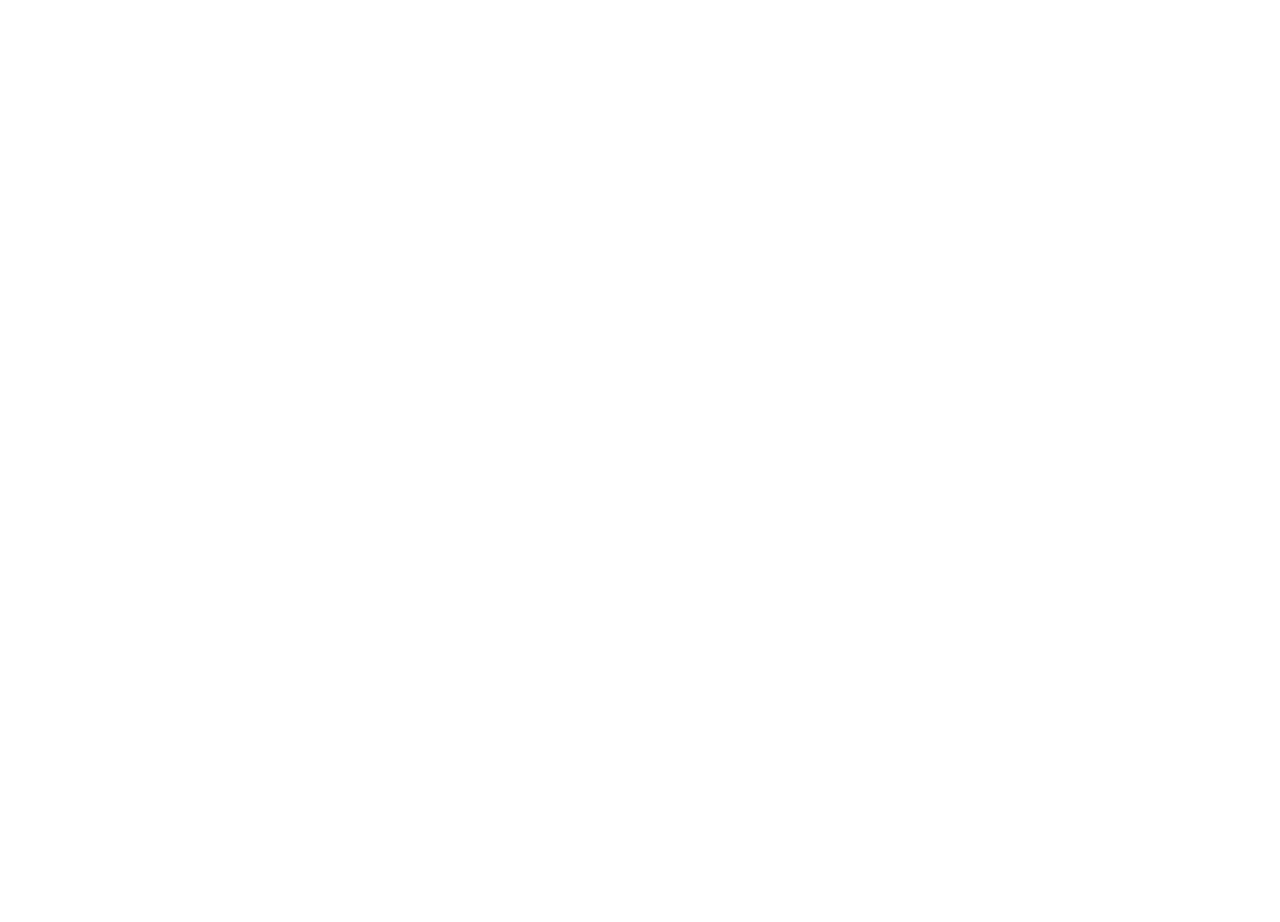
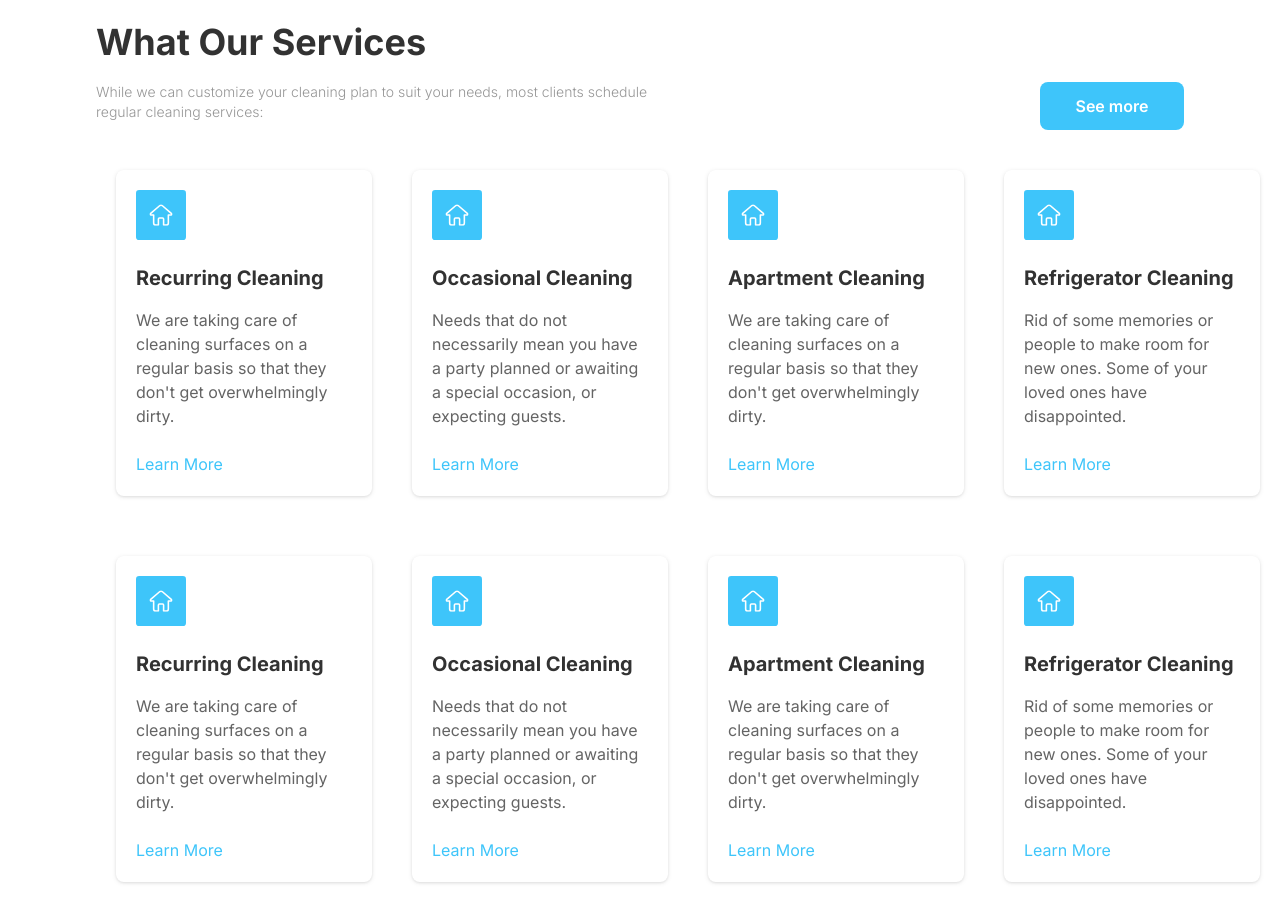
Before and after one commit to adewale-codes/clean, a Next.js app: page / in a window 1280 px wide. Shown: the part 586-1508 px from the top of the page. Before the commit the page ends 800 px from the top, so only its background shows below. Built offline with nearby package versions, Linux system fonts and the light colour scheme.

Commit message:
added the best services section

```diff
--- a/app/(landingpage)/components/Hero.tsx
+++ b/app/(landingpage)/components/Hero.tsx
@@ -8,7 +8,7 @@
                 <p className='text-primary-700 font-semibold text-xl text-center'>Professional Cleaning Service</p>
             </div>
             <div className='flex justify-center items-center mt-5'>
-                <p className='font-bold md:max-w-[80%] max-w-[90%] mb-5 md:text-6xl text-5xl text-center font-heading font-bold'>Book us and get a lifetime experience</p>
+                <p className='font-bold md:max-w-[80%] max-w-[90%] mb-5 md:text-6xl text-5xl text-center font-heading font-bold'>Book us and get a one in a lifetime experience</p>
             </div>
             <div className='flex justify-center items-center mt-5'>
                 <p className='text-black text-base font-light md:text-center md:max-w-[50%] max-w-[90%] mb-12 md:text-center'>Clean: Your All-In-One Solution cleaning service in the UK. Best among the rest.!</p>
--- /dev/null
+++ b/app/(landingpage)/components/Services.tsx
@@ -0,0 +1,127 @@
+import React from 'react'
+import Image from "next/image"
+import first from "../../assets/first.svg"
+
+const Services = () => {
+  return (
+    <div className='h-1/2 w-full bg-white pt-10'>
+        <div className='p-5 md:px-24 py-10'>
+            <div className='flex gap-4 mb-5'>
+                <hr className='mt-2 md:mt-3 border-primary-700 w-10' />
+                <p className='text-primary-700 text-sm'>BEST SERVICES</p>
+            </div>
+            <div className='text-secondary-500 font-bold text-2xl md:text-4xl'>What Our Services</div>
+            <div className='flex md:flex-row flex-col gap-4 md:gap-96 pt-5'>
+                <div className='text-secondary-600 text-sm font-light'>While we can customize your cleaning plan to suit your needs, most clients schedule regular cleaning services:</div>
+                <div>
+                    <button className='bg-primary-700 text-white h-12 w-36 font-semibold rounded-lg'>See more</button>
+                </div>
+            </div>
+            <div className='flex md:flex-row flex-col justify-around items-start pt-5'>
+                <div className='p-5'>
+                    <ul>
+                        <li>
+                            <div className='h-1/2 bg-white rounded-lg w-64 p-5 drop-shadow'>
+                                <Image src={first} width={50} height={50} alt='home-icon' />
+                                <div className='text-secondary-500 font-bold text-xl mt-6'>Recurring Cleaning</div>
+                                <div className='text-secondary-700 mt-4'>We are taking care of cleaning surfaces on a regular basis so that they don't get overwhelmingly dirty.</div>
+                                <div className='mt-6 text-primary-700 underline-offset-8'>Learn More</div>
+                            </div>
+                        </li>
+                    </ul>
+                </div>
+                <div className='p-5'>
+                    <ul>
+                        <li>
+                            <div className='h-1/2 bg-white rounded-lg w-64 p-5 drop-shadow'>
+                                <Image src={first} width={50} height={50} alt='home-icon' />
+                                <div className='text-secondary-500 font-bold text-xl mt-6'>Occasional Cleaning</div>
+                                <div className='text-secondary-700 mt-4'>Needs that do not necessarily mean you have a party planned or awaiting a special occasion, or expecting guests.</div>
+                                <div className='mt-6 text-primary-700 underline-offset-8'>Learn More</div>
+                            </div>
+                        </li>
+                    </ul>
+                </div>
+                <div className='p-5'>
+                    <ul>
+                        <li>
+                            <div className='h-1/2 bg-white rounded-lg w-64 p-5 drop-shadow'>
+                                <Image src={first} width={50} height={50} alt='home-icon' />
+                                <div className='text-secondary-500 font-bold text-xl mt-6'>Apartment Cleaning</div>
+                                <div className='text-secondary-700 mt-4'>We are taking care of cleaning surfaces on a regular basis so that they don't get overwhelmingly dirty.</div>
+                                <div className='mt-6 text-primary-700 underline-offset-8'>Learn More</div>
+                            </div>
+                        </li>
+                    </ul>
+                </div>
+                <div className='p-5'>
+                    <ul>
+                        <li>
+                            <div className='h-1/2 bg-white rounded-lg w-64 p-5 drop-shadow'>
+                                <Image src={first} width={50} height={50} alt='home-icon' />
+                                <div className='text-secondary-500 font-bold text-xl mt-6'>Refrigerator Cleaning</div>
+                                <div className='text-secondary-700 mt-4'>Rid of some memories or people to make room for new ones. Some of your loved ones have disappointed.</div>
+                                <div className='mt-6 text-primary-700 underline-offset-8'>Learn More</div>
+                            </div>
+                        </li>
+                    </ul>
+                </div>
+
+            </div>
+            <div className='flex md:flex-row flex-col justify-around items-start pt-5'>
+                <div className='p-5'>
+                    <ul>
+                        <li>
+                            <div className='h-1/2 bg-white rounded-lg w-64 p-5 drop-shadow'>
+                                <Image src={first} width={50} height={50} alt='home-icon' />
+                                <div className='text-secondary-500 font-bold text-xl mt-6'>Recurring Cleaning</div>
+                                <div className='text-secondary-700 mt-4'>We are taking care of cleaning surfaces on a regular basis so that they don't get overwhelmingly dirty.</div>
+                                <div className='mt-6 text-primary-700 underline-offset-8'>Learn More</div>
+                            </div>
+                        </li>
+                    </ul>
+                </div>
+                <div className='p-5'>
+                    <ul>
+                        <li>
+                            <div className='h-1/2 bg-white rounded-lg w-64 p-5 drop-shadow'>
+                                <Image src={first} width={50} height={50} alt='home-icon' />
+                                <div className='text-secondary-500 font-bold text-xl mt-6'>Occasional Cleaning</div>
+                                <div className='text-secondary-700 mt-4'>Needs that do not necessarily mean you have a party planned or awaiting a special occasion, or expecting guests.</div>
+                                <div className='mt-6 text-primary-700 underline-offset-8'>Learn More</div>
+                            </div>
+                        </li>
+                    </ul>
+                </div>
+                <div className='p-5'>
+                    <ul>
+                        <li>
+                            <div className='h-1/2 bg-white rounded-lg w-64 p-5 drop-shadow'>
+                                <Image src={first} width={50} height={50} alt='home-icon' />
+                                <div className='text-secondary-500 font-bold text-xl mt-6'>Apartment Cleaning</div>
+                                <div className='text-secondary-700 mt-4'>We are taking care of cleaning surfaces on a regular basis so that they don't get overwhelmingly dirty.</div>
+                                <div className='mt-6 text-primary-700 underline-offset-8'>Learn More</div>
+                            </div>
+                        </li>
+                    </ul>
+                </div>
+                <div className='p-5'>
+                    <ul>
+                        <li>
+                            <div className='h-1/2 bg-white rounded-lg w-64 p-5 drop-shadow'>
+                                <Image src={first} width={50} height={50} alt='home-icon' />
+                                <div className='text-secondary-500 font-bold text-xl mt-6'>Refrigerator Cleaning</div>
+                                <div className='text-secondary-700 mt-4'>Rid of some memories or people to make room for new ones. Some of your loved ones have disappointed.</div>
+                                <div className='mt-6 text-primary-700 underline-offset-8'>Learn More</div>
+                            </div>
+                        </li>
+                    </ul>
+                </div>
+
+            </div>
+        </div>
+    </div>
+  )
+}
+
+export default Services
--- a/app/(landingpage)/page.tsx
+++ b/app/(landingpage)/page.tsx
@@ -1,5 +1,6 @@
 import Head from 'next/head'
 import Hero from './components/Hero'
+import Services from './components/Services'
 
 export default function Home() {
   return (
@@ -9,6 +10,7 @@
         <meta property="og:title" content="Clean official website" key="title" />
       </Head>
       <Hero />
+      <Services />
     </div>
   )
 }
--- a/tailwind.config.js
+++ b/tailwind.config.js
@@ -18,7 +18,10 @@
           700: '#3EC5FA'
         },
         secondary: {
-          400: '#FDDB3A'
+          400: '#FDDB3A',
+          500: '#323232',
+          600: '#969696',
+          700: '#646464'
         },
         grays: {
           100: '#f8f9fa'
```
Also changed, not shown: app/assets/first.svg (added), app/assets/second.svg (added).
